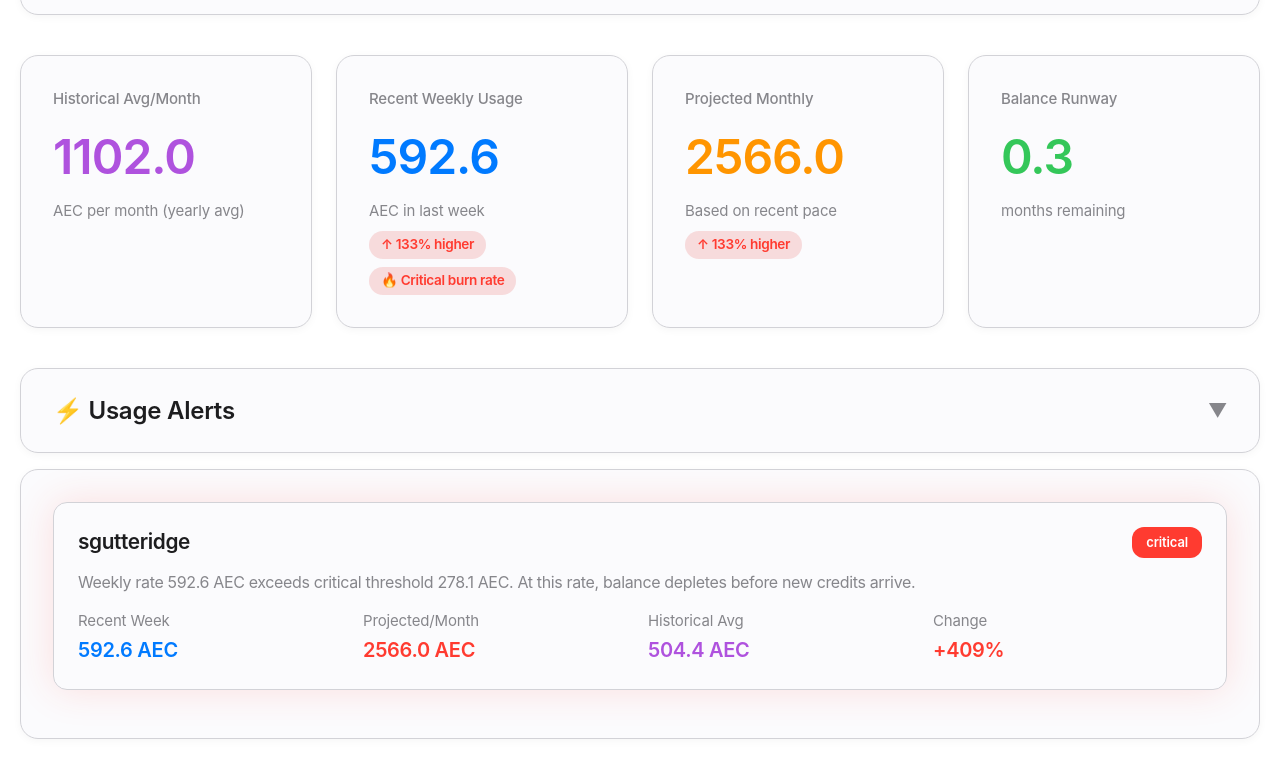
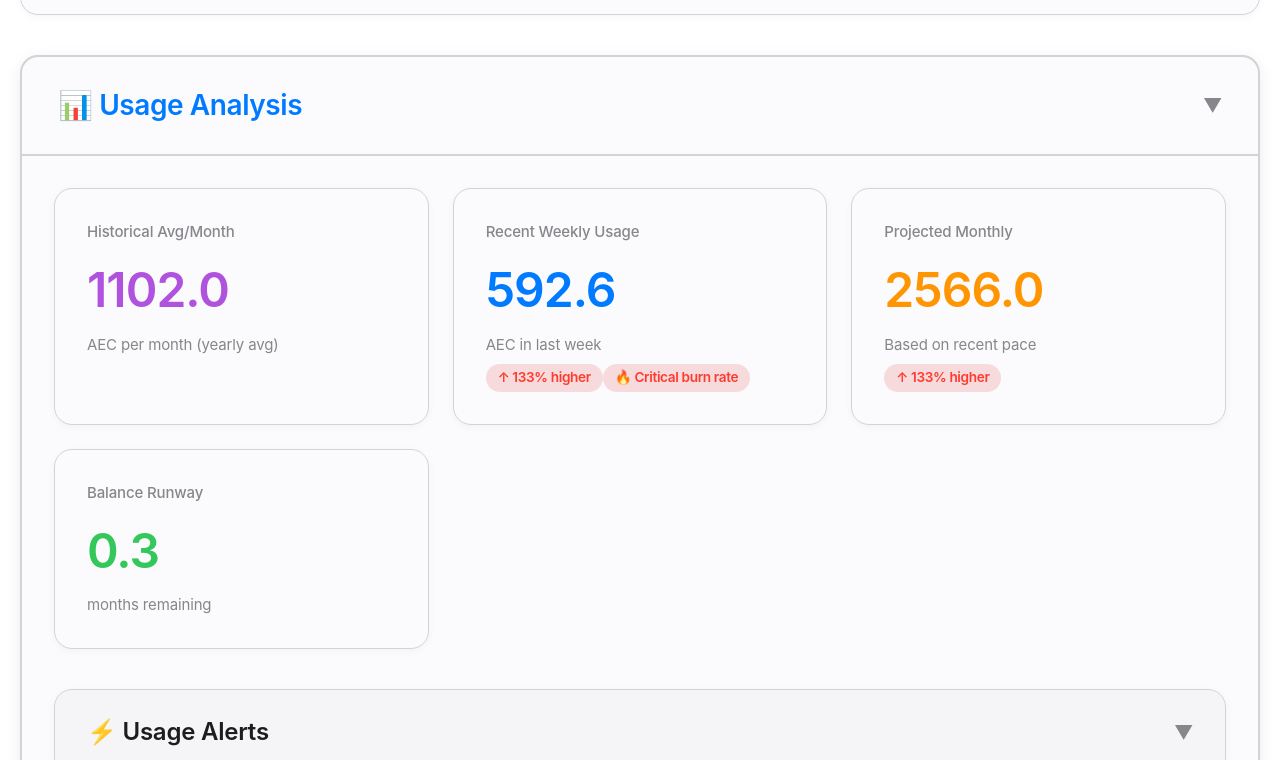
Before and after one commit to nataccccha/ansys-credit-tracking, a plain HTML site: page index.html in a window 1280 px wide. Shown: the part 1552-2312 px from the top of the page. Drawn offline with Linux system fonts and the light colour scheme.

Commit message:
Update index.html

```diff
--- a/index.html
+++ b/index.html
@@ -689,6 +689,62 @@
             font-size: 1.5rem;
             font-weight: 600;
             letter-spacing: -0.01em;
+        }
+
+        /* Master section for Usage Analysis */
+        .master-section {
+            background: var(--bg-card);
+            border: 2px solid var(--border);
+            border-radius: 18px;
+            padding: 0;
+            margin-bottom: 40px;
+            box-shadow: var(--shadow-md);
+        }
+
+        .master-section-header {
+            padding: 28px 36px;
+            cursor: pointer;
+            user-select: none;
+            display: flex;
+            justify-content: space-between;
+            align-items: center;
+            transition: all 0.2s ease;
+            border-bottom: 2px solid var(--border);
+        }
+
+        .master-section-header:hover {
+            background: var(--bg-secondary);
+        }
+
+        .master-section-header h2 {
+            margin: 0;
+            font-size: 1.75rem;
+            font-weight: 600;
+            letter-spacing: -0.015em;
+            color: var(--accent-info);
+        }
+
+        .master-section-content {
+            padding: 32px;
+            overflow: hidden;
+            transition: all 0.3s cubic-bezier(0.4, 0, 0.2, 1);
+            max-height: 10000px;
+            opacity: 1;
+        }
+
+        .master-section-content.collapsed {
+            max-height: 0;
+            opacity: 0;
+            padding: 0;
+        }
+
+        /* Nested sections inside master */
+        .master-section .collapsible-section {
+            margin-bottom: 24px;
+        }
+
+        .master-section .section-header {
+            background: var(--bg-secondary);
         }
 
         .collapse-icon {
@@ -1181,6 +1237,13 @@
                 </div>
             </div>
 
+            <div class="master-section">
+                <div class="master-section-header" onclick="toggleSection('usageAnalysisContent', 'usageAnalysisIcon')">
+                    <h2>📊 Usage Analysis</h2>
+                    <span class="collapse-icon" id="usageAnalysisIcon">▼</span>
+                </div>
+                <div class="master-section-content" id="usageAnalysisContent">
+
             <div class="stats-grid">
                 <div class="stat-card">
                     <div class="stat-label">Historical Avg/Month</div>
@@ -1277,6 +1340,9 @@
                     </button>
                 </div>
             </div>
+
+            </div>
+            </div>
         </div>
     </div>
 
@@ -1286,7 +1352,7 @@
         // ============================================
         const INITIAL_BALANCE = 834.2;  // Update this with current AEC balance
         const BALANCE_UPDATE_DATE = "December 3, 2025";  // Fallback date (auto-detected from recent CSV data)
-        const ACTIVE_USERS_THIS_WEEK = 3;  // Update this with the number of active users this week
+        const ACTIVE_USERS_THIS_WEEK = 3;  // Fallback value (auto-detected from unique usernames in recent CSV)
 
         // CSV File URLs - Update these with your hosted file locations
         const HISTORICAL_CSV_URL = "https://raw.githubusercontent.com/nataccccha/ansys-credit-tracking/refs/heads/main/data/historical.csv";
@@ -1323,11 +1389,8 @@
                 document.getElementById('themeText').textContent = 'Light';
             }
 
-            // Set active users count
-            document.getElementById('activeUsersNumber').textContent = ACTIVE_USERS_THIS_WEEK;
-
             // Load collapsed states for all sections
-            ['calculatorContent', 'alertsContent', 'comparisonContent', 'pivotContent'].forEach(sectionId => {
+            ['usageAnalysisContent', 'calculatorContent', 'alertsContent', 'comparisonContent', 'pivotContent'].forEach(sectionId => {
                 const isCollapsed = localStorage.getItem(sectionId + 'Collapsed') === 'true';
                 if (isCollapsed) {
                     document.getElementById(sectionId).classList.add('collapsed');
@@ -1501,11 +1564,12 @@
             // Determine alert level
             const alertDiv = document.getElementById('alertMessage');
 
-            // Add note about active users
+            // Add note about active users (get current count from display)
+            const activeUsersCount = parseInt(document.getElementById('activeUsersNumber').textContent) || 0;
             let activeUsersNote = '';
-            if (ACTIVE_USERS_THIS_WEEK > 0) {
+            if (activeUsersCount > 0) {
                 activeUsersNote = `<div style="margin-top: 8px; padding: 10px 12px; background: var(--bg-primary); border: 1px solid var(--accent-info); border-radius: 6px; font-size: 0.8125rem;">
-                    <strong style="color: var(--accent-info);">📊 Note:</strong> There are currently <strong>${ACTIVE_USERS_THIS_WEEK}</strong> other user${ACTIVE_USERS_THIS_WEEK > 1 ? 's' : ''} running simulations.
+                    <strong style="color: var(--accent-info);">📊 Note:</strong> There are currently <strong>${activeUsersCount}</strong> other user${activeUsersCount > 1 ? 's' : ''} running simulations this week.
                     If you're planning computationally heavy work, please check with the administrator to avoid credit conflicts.
                 </div>`;
             }
@@ -1639,6 +1703,19 @@
                     balanceDateElement.parentElement.parentElement.appendChild(warningMsg);
                 }
             }
+
+            // Count unique users
+            const uniqueUsers = new Set();
+            data.forEach(row => {
+                const username = row['Username'];
+                if (username) {
+                    uniqueUsers.add(username);
+                }
+            });
+
+            // Update active users count
+            const activeUsersCount = uniqueUsers.size;
+            document.getElementById('activeUsersNumber').textContent = activeUsersCount;
         }
 
         // Toggle collapsible section
```
